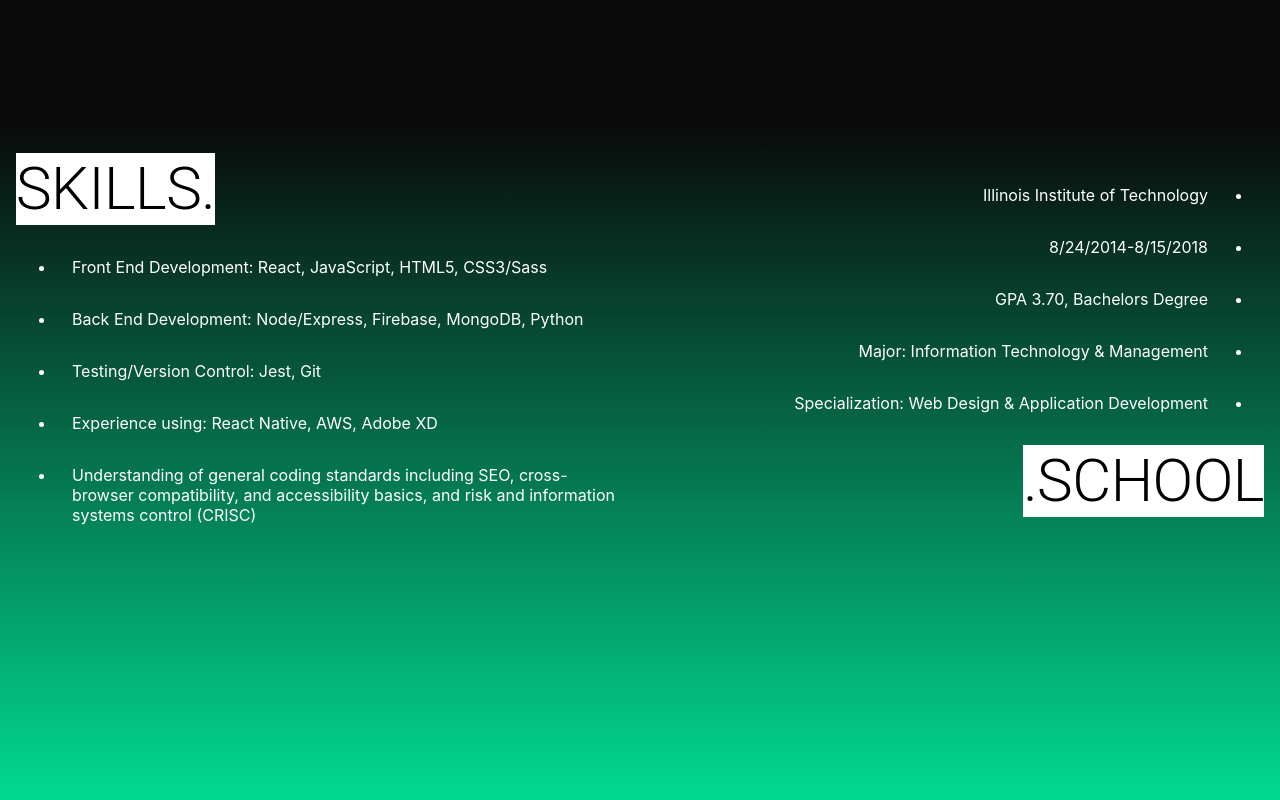
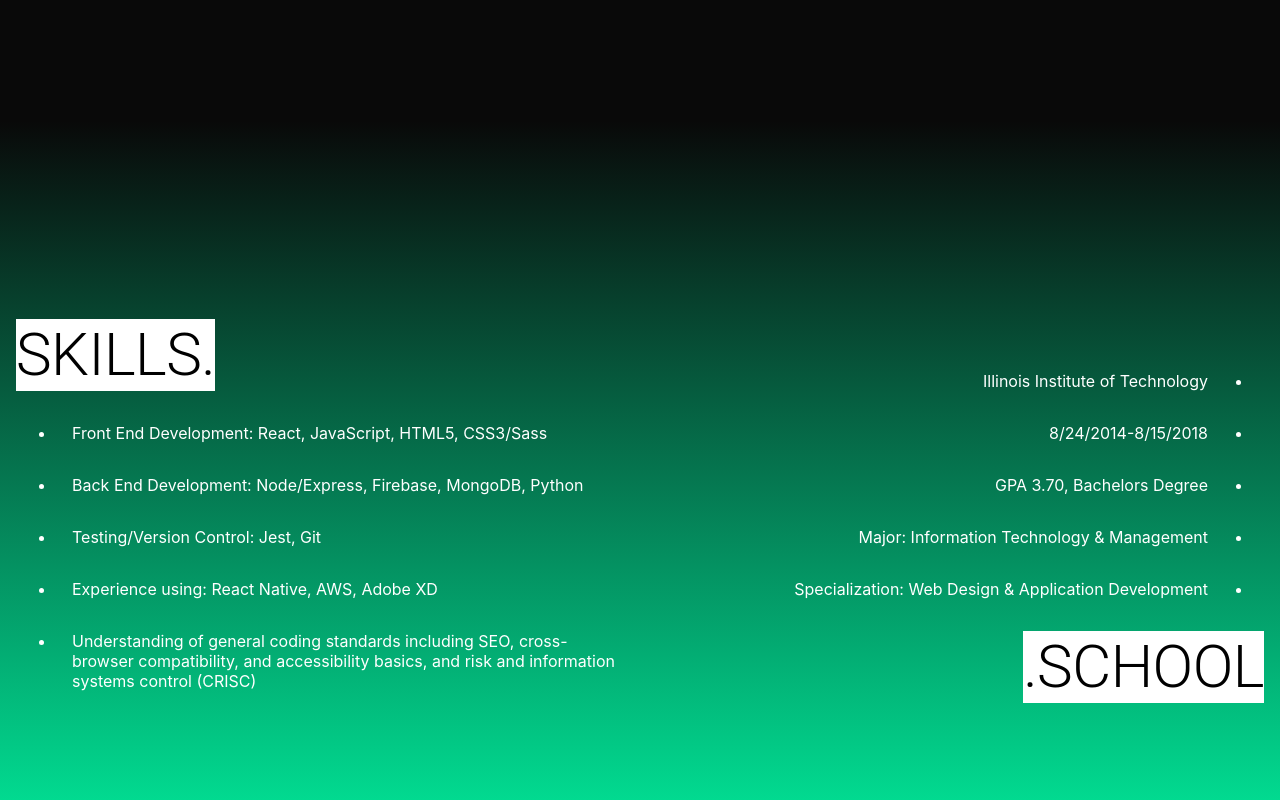
Before and after one commit to DanielKolodziej/DanielKolodziej.github.io, a React (Create React App) app: page / in a window 1280 px wide. Shown: the part 1480-2280 px from the top of the page. Built offline with nearby package versions, Linux system fonts and the light colour scheme.

Commit message:
center skills component center align

```diff
--- a/src/Skills.js
+++ b/src/Skills.js
@@ -36,7 +36,7 @@ const Skills = ({
         'Specialization: Web Design & Application Development',
     ]
   return (
-    <Grid container className={classes.background} ref={refSection2}>
+    <Grid container alignItems="center" className={classes.background} ref={refSection2}>
         <Grid item xs={12} sm={6}>
             <Grid container direction="column" alignItems="flex-start">
                 <Typography variant="h2" component="h2" className={classes.title}>
```
